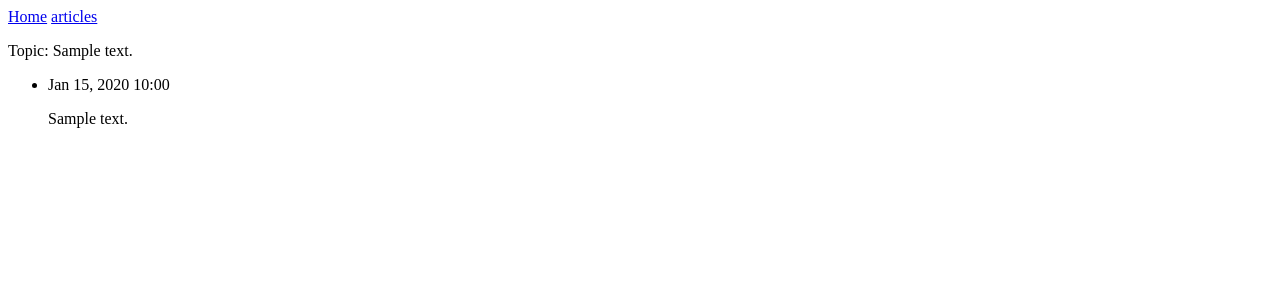
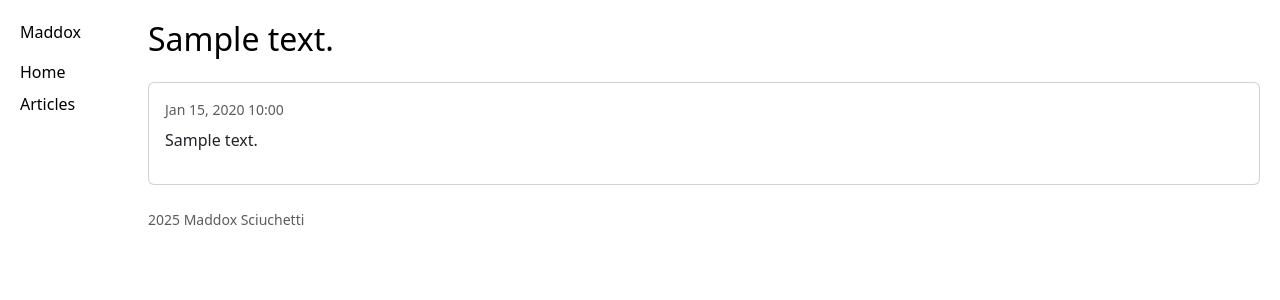
Before and after one commit to MaddoxSciuchetti/python-webpage, a Django app: template handyman/templates/handyman/topic.html in a window 1280 px wide. Shown: the top 300 px of the page. Run offline with Django 3.2, Linux system fonts and the light colour scheme; the template is opened without the code that fills it: most values are stand-ins (such as "Sample title", 1, 10 or a date in 2020).

Commit message:
UI redesign: left sidebar 10/90, white/black theme; static via WhiteNoise; Vercel config (api/index.py, vercel.json); requirements and README

```diff
--- /dev/null
+++ b/handyman/static/handyman/css/style.css
@@ -0,0 +1,12 @@
+html, body { height: 100%; }
+body { background: #ffffff; color: #000000; }
+
+/* Links strictly black */
+a, .nav-link { color: #000 !important; text-decoration: none; }
+a:hover, .nav-link:hover { text-decoration: underline; }
+
+/* Sidebar/content spacing on small screens */
+@media (max-width: 992px) {
+  .layout { flex-direction: column; height: auto; }
+  .sidebar, .content { width: 100% !important; }
+}
--- a/handyman/templates/handyman/base.html
+++ b/handyman/templates/handyman/base.html
@@ -1,6 +1,46 @@
-<p>
-    <a href="{%url 'handyman:index'%}">Home</a>
-    <a href="{%url 'handyman:topics'%}">articles</a>
-</p>
-
-{% block content%}{%endblock content%}
+{% load static %}
+<!doctype html>
+<html lang="en">
+  <head>
+    <meta charset="utf-8">
+    <meta name="viewport" content="width=device-width, initial-scale=1">
+    <title>Maddox Sciuchetti</title>
+    <link href="https://cdn.jsdelivr.net/npm/bootstrap@5.3.3/dist/css/bootstrap.min.css" rel="stylesheet">
+    <link href="{% static 'handyman/css/style.css' %}" rel="stylesheet">
+    <style>
+      .layout {
+        display: flex;
+        flex-direction: row;
+        height: 100vh;
+      }
+      .sidebar {
+        width: 10%;
+        background-color: #fff;
+        color: #000;
+        padding: 20px;
+      }
+      .content {
+        width: 90%;
+        padding: 20px;
+      }
+    </style>
+  </head>
+  <body class="bg-white text-black">
+    <div class="layout">
+      <aside class="sidebar">
+        <div class="brand mb-3">Maddox</div>
+        <nav class="nav flex-column sidebar-nav">
+          <a class="nav-link p-0 mb-2" href="{% url 'handyman:index' %}">Home</a>
+          <a class="nav-link p-0 mb-2" href="{% url 'handyman:topics' %}">Articles</a>
+        </nav>
+      </aside>
+      <section class="content">
+        {% block content %}{% endblock content %}
+        <footer class="pt-4 small text-muted">
+          {{ now|default:2025 }} Maddox Sciuchetti
+        </footer>
+      </section>
+    </div>
+    <script src="https://cdn.jsdelivr.net/npm/bootstrap@5.3.3/dist/js/bootstrap.bundle.min.js"></script>
+  </body>
+</html>
--- a/handyman/templates/handyman/index.html
+++ b/handyman/templates/handyman/index.html
@@ -1,7 +1,7 @@
 {%extends 'handyman/base.html'%}
 
 {%block content%}
-
-    <p>Welcome to the home page of maddox sciuchetti</p>
-
+  <h1>Welcome</h1>
+  <p>This is the home page of Maddox Sciuchetti. Browse articles and topics using the sidebar.</p>
+  <p><a href="{% url 'handyman:topics' %}">Go to Articles</a></p>
 {%endblock content%}
--- a/handyman/templates/handyman/topic.html
+++ b/handyman/templates/handyman/topic.html
@@ -1,23 +1,21 @@
 {% extends 'handyman/base.html'%}
 
 {%block content%}
+  <div class="mb-4">
+    <h2 class="mb-1">{{ topic.text }}</h2>
+  </div>
 
-  <p>Topic: {{topic.text}}</p>
-  <p>
-
-  </p>
-
-  <ul>
-    {% for entry in entries%}
-      <li>
-        <p>{{ entry.date_added|date:'M d, Y H:i' }}</p>
-        <p>{{ entry.text|linebreaks }}</p>
-        <p>
-        </p>
-      </li>
+  <div class="vstack gap-3">
+    {% for entry in entries %}
+      <div class="card">
+        <div class="card-body">
+          <div class="small text-muted mb-2">{{ entry.date_added|date:'M d, Y H:i' }}</div>
+          <div class="card-text">{{ entry.text|linebreaks }}</div>
+        </div>
+      </div>
     {% empty %}
-      <li>There are not entires for this topic yet</li>
+      <div class="alert alert-info">There are no entries for this topic yet.</div>
     {% endfor %}
-  </ul>
+  </div>
 
 {% endblock content %}
--- a/requirements.txt
+++ b/requirements.txt
@@ -0,0 +1,3 @@
+django==5.2.7
+whitenoise==6.7.0
+django-bootstrap5==24.3
```
Also changed, not shown: api/index.py (added, +8 -0 lines), handyman/templates/handyman/topics.html (+12 -10 lines), handyman/views.py (+13 -5 lines), skeleton/settings.py (+10 -4 lines), README.md (added), vercel.json (added), 1 other file.
